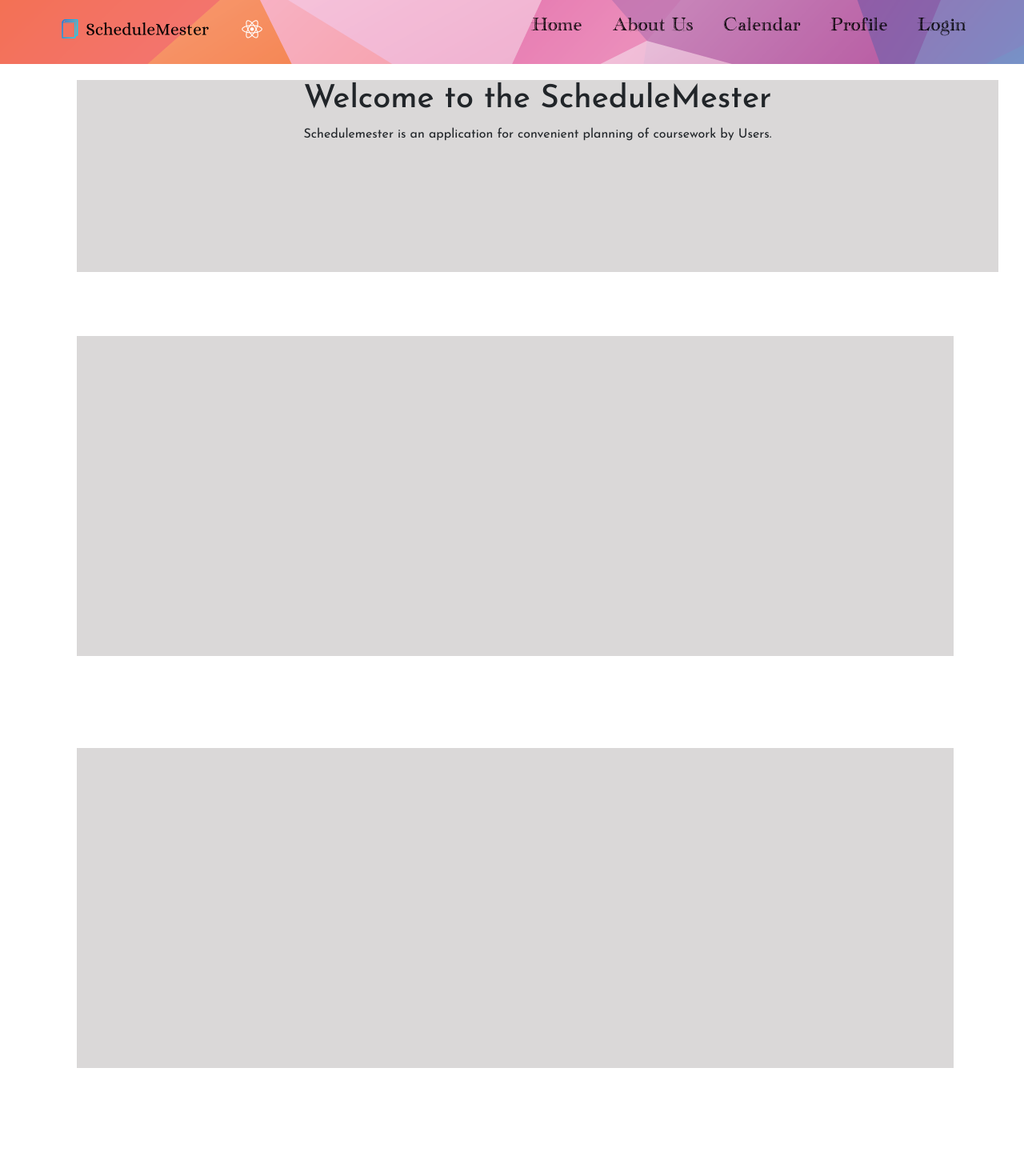
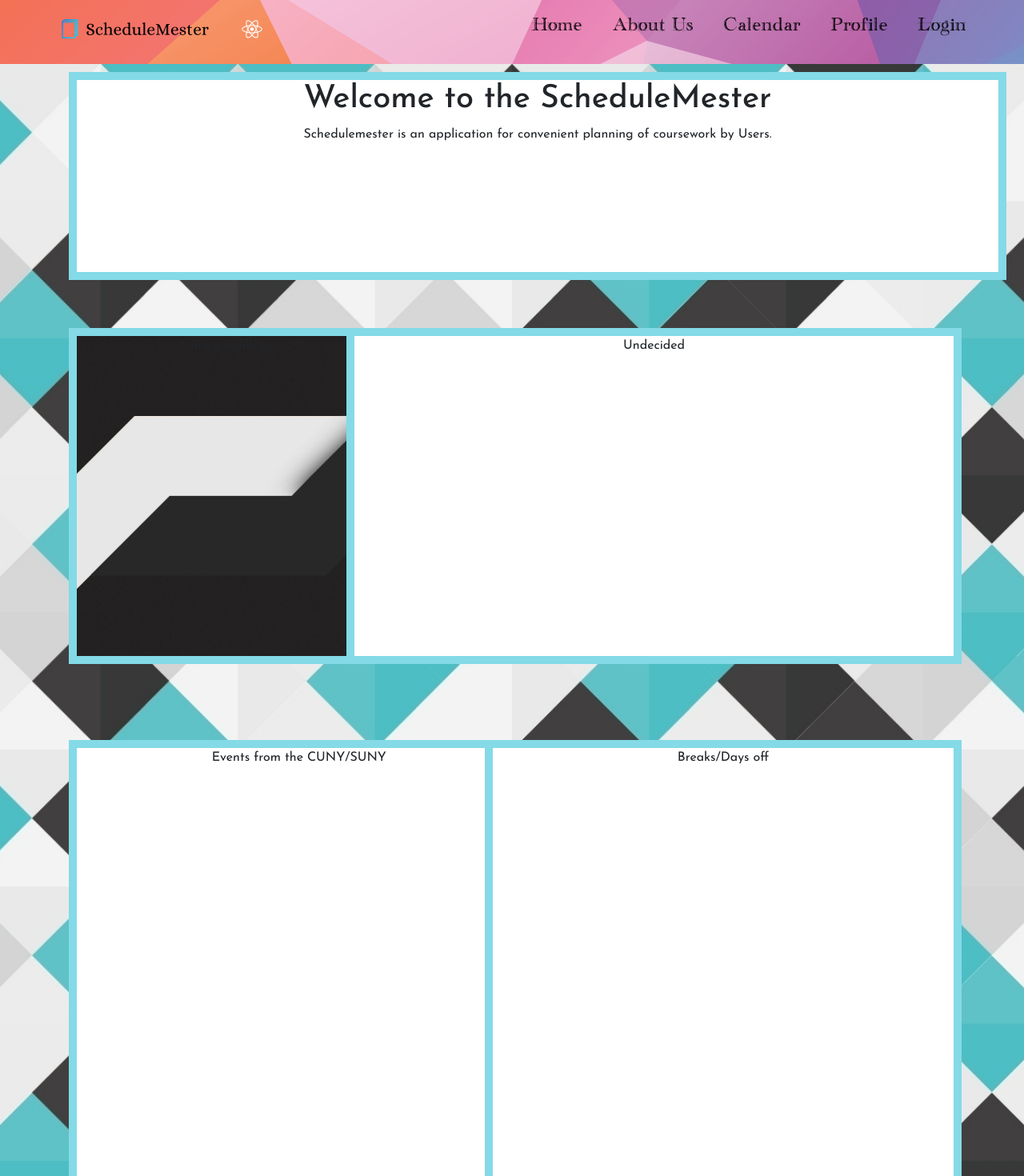
Before and after one commit to mitchellmui17/schedulemester, a React (Create React App) app: page / in a window 1280 px wide. Shown: the top 1470 px of the page at 80% size. Built offline with nearby package versions, Linux system fonts and the light colour scheme; no server answers.

Commit message:
Styling the home page.

```diff
--- a/src/components/Landingpage/LandingPage.css
+++ b/src/components/Landingpage/LandingPage.css
@@ -9,48 +9,66 @@
 }
 
 .app-description {
-  background-color: #dad8d8;
+  background-color: #ffffff;
   position: absolute;
   left: 96px;
   top: 100px;
   width: 90%;
   min-height: 30vh;
+  box-shadow: 0 0 0 10px hsl(188, 67.3%, 71.2%);
+}
+.imgsize{
+  max-height: 50vh;
+  background-size: cover;
+  background-repeat: no-repeat;
+  background-position: top center;
+}
+.backgroundsize{
+  min-height: 190vh;
+  background-size:auto;
+
+
 }
 
 .layer1-left {
-  background-color: #dad8d8;
+  background-color: #ffffff;
   position: absolute;
   top: 420px;
   left: 96px;
   width: 30%;
   min-height: 50vh;
+  box-shadow: 0 0 0 10px hsl(188, 67.3%, 71.2%);
 }
 
 .layer1-right {
-  background-color: #dad8d8;
+  background-color: #ffffff;
   position: absolute;
   top: 420px;
   right: 88px;
   width: 58.5%;
   min-height: 50vh;
+  box-shadow: 0 0 0 10px hsl(188, 67.3%, 71.2%);
 }
 
 .layer2-left {
-  background-color: #dad8d8;
+  background-color: #ffffff;
   position: absolute;
   top: 935px;
   left: 96px;
   width: 43.4%;
-  min-height: 50vh;
+  min-height: 80vh;
+  box-shadow: 0 0 0 10px hsl(188, 67.3%, 71.2%);
+
 }
 
 .layer2-right {
-  background-color: #dad8d8;
+  background-color: #ffffff;
   position: absolute;
   top: 935px;
   right: 88px;
   width: 45%;
-  min-height: 50vh;
+  min-height: 80vh;
+  box-shadow: 0 0 0 10px hsl(188, 67.3%, 71.2%);
 }
 
 .bottom {
@@ -60,4 +78,5 @@
   bottom: -100px;
   width: 100%;
   min-height: 19vh;
+  box-shadow: 0 0 0 10px rgb(0, 0, 0);
 }
--- a/src/components/Landingpage/LandingPage.js
+++ b/src/components/Landingpage/LandingPage.js
@@ -1,7 +1,8 @@
 import React, {Component} from "react";
 import "./LandingPage.css"
-
+import background from "../../assets/images/wallhaven-g8zvv3.png"
 import bottom_background from "../../assets/images/waveFont_Trim.png"
+import gallery_img1 from "../../assets/images/wallhaven-83dy9k.png"
 import "./../../assets/fonts/font.css"
 
 
@@ -10,27 +11,26 @@ class LandingPage extends Component{
 
     render() {
         return (
-            <div className = "back font-style-JosefinSans">
+            <div className = "back font-style-JosefinSans backgroundsize" style = {{backgroundImage: `url(${background})`}}>
                 <div class="app-description">
                 <article>
                         <h1>Welcome to the ScheduleMester</h1>
                         <p> Schedulemester is an application for convenient planning of coursework by Users.</p>
                 </article>
                 </div>
-                <div class="layer1-left">
-
+                <div class="layer1-left imgsize" style = {{backgroundImage: `url(${gallery_img1})`}}>
+                    Image gallery
                 </div>
                 <div class="layer1-right">
-
+                    Undecided
                 </div>
                 <div class="layer2-left">
-
+                    Events from the CUNY/SUNY
                 </div>
                 <div class="layer2-right">
-
+                    Breaks/Days off
                 </div>
                 <div class="bottom" style = {{backgroundImage: `url(${bottom_background})`}}>
-
                 </div>
             </div>
         );
--- a/src/components/ResetPassword/ResetPassword.css
+++ b/src/components/ResetPassword/ResetPassword.css
@@ -33,3 +33,10 @@ a:hover{
   -ms-transform: translateY(-50%);
   transform: translateY(-50%);
 }
+
+.backgroundsize{
+    height: 93vh;
+    background-size: cover;
+    background-repeat: no-repeat;
+    background-position: top center;
+  }
--- a/src/components/ResetPassword/ResetPassword.js
+++ b/src/components/ResetPassword/ResetPassword.js
@@ -47,7 +47,7 @@ export default function ResetPassword() {
 
 
     return (
-        <div className = "font-style" style = {{backgroundImage: `url(${background})`}}>
+        <div className = "font-style backgroundsize" style = {{backgroundImage: `url(${background})`}}>
         <Container className = "d-flex align-items-center justify-content-center" style ={{minHeight: "80vh"}}>
             <div className ="W-100" style ={{maxWidth: '400px'}}>
                 <Card>
```
